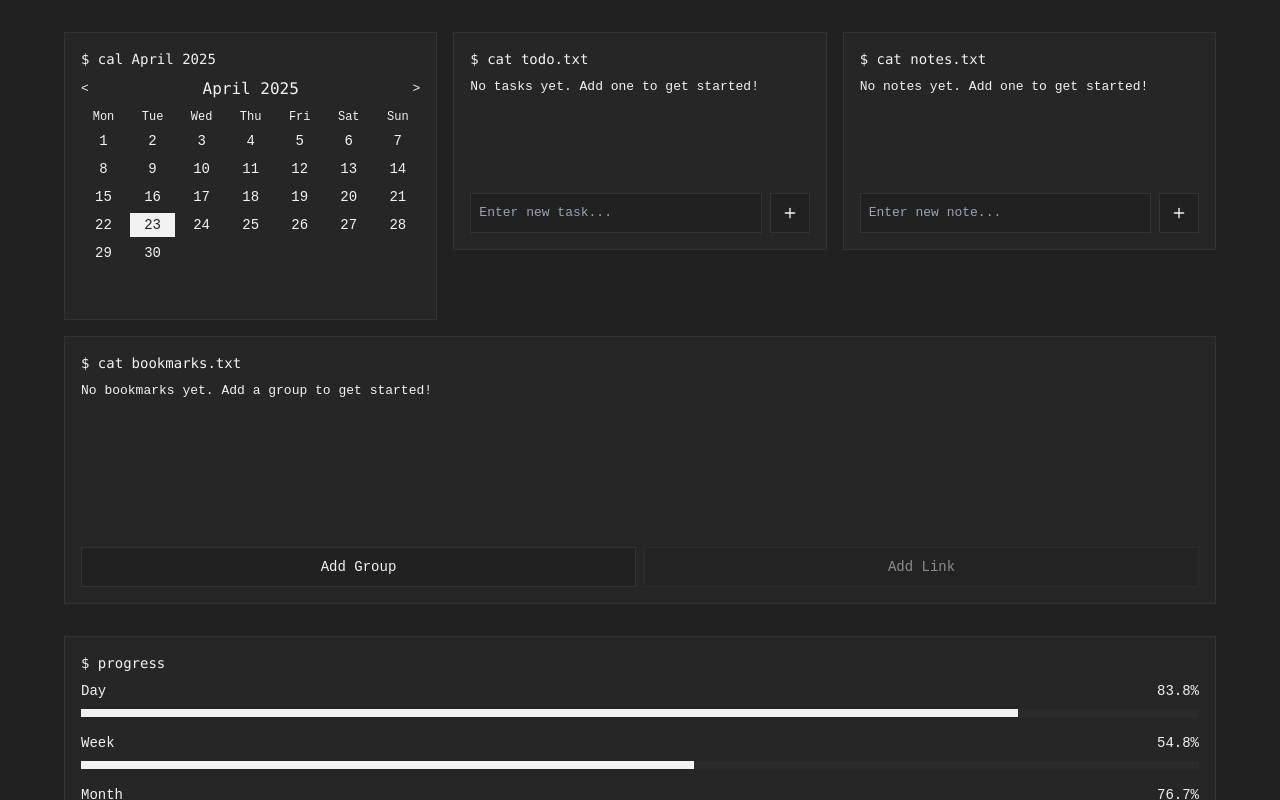
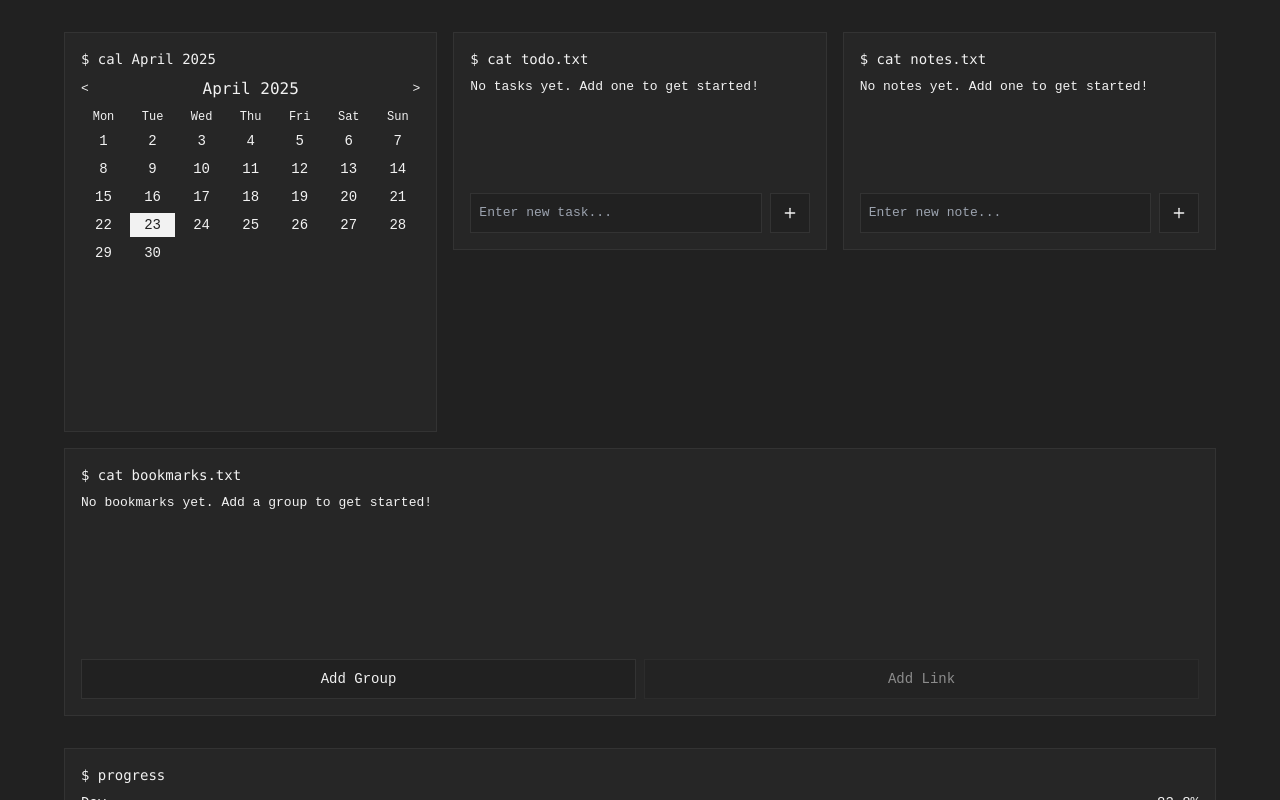
Before and after one commit to Knonical/bash-startpage-terminal-clone, a React (Vite) app: page / in a window 1280 px wide. Shown: the top 800 px of the page. Built offline with nearby package versions, Linux system fonts and the light colour scheme.

Commit message:
Adjust size of components
Adjust the size of the todo and notes components to match the calendar component.

```diff
--- a/src/pages/Index.tsx
+++ b/src/pages/Index.tsx
@@ -10,28 +10,18 @@ const Index = () => {
     <div className="min-h-screen bg-background p-4 md:p-8">
       <div className="max-w-6xl mx-auto">
         <div className="grid grid-cols-1 md:grid-cols-3 gap-4">
-          {/* Primera columna */}
-          <div className="space-y-4">
-            <div className="h-72">
-              <Calendar />
-            </div>
+          <div className="h-[400px]">
+            <Calendar />
           </div>
 
-          {/* Segunda columna */}
-          <div className="space-y-4">
-            <div className="h-72">
-              <TodoList />
-            </div>
+          <div className="h-[400px]">
+            <TodoList />
           </div>
 
-          {/* Tercera columna */}
-          <div className="space-y-4">
-            <div className="h-72">
-              <Notes />
-            </div>
+          <div className="h-[400px]">
+            <Notes />
           </div>
 
-          {/* Cuarta columna - LinkManager */}
           <div className="md:col-span-3 space-y-8">
             <div className="h-auto">
               <LinkManager />
```
